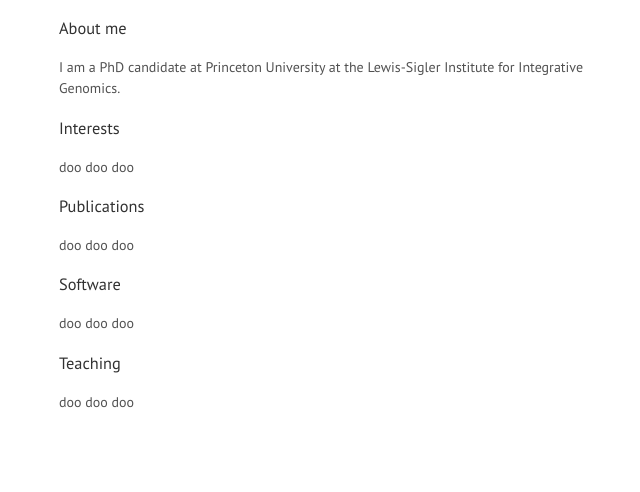
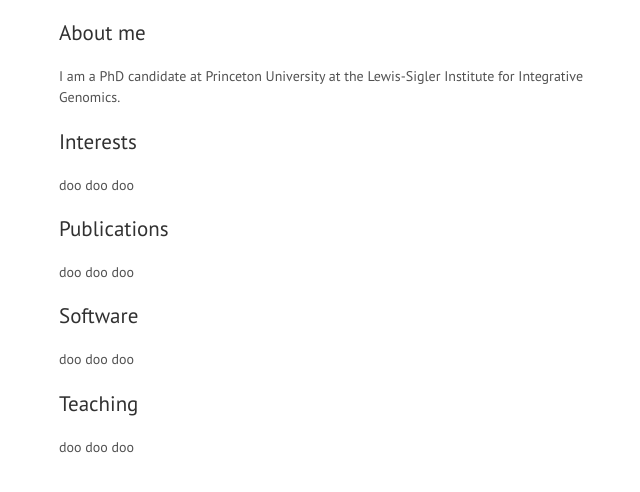
Before and after one commit to whao89/whao89.github.io, a Jekyll site: the page built from index.md, in a window 1280 px wide. Shown: the top 492 px of the page, without its empty margins (315-955 px from the left). Built offline with Jekyll 4.4.1, drawn with Linux system fonts in a browser that asks for light colours; our own code applies the rules of GitHub Pages for plain Markdown files.

Commit message:
font sizes

```diff
--- a/index.md
+++ b/index.md
@@ -2,23 +2,23 @@
 layout: default
 ---
 
-### About me
+## About me
 
 I am a PhD candidate at Princeton University at the Lewis-Sigler Institute for Integrative Genomics.
 
 
-### Interests
+## Interests
 
 doo doo doo
 
-### Publications
+## Publications
 
 doo doo doo
 
-### Software
+## Software
 
 doo doo doo
 
-### Teaching
+## Teaching
 
 doo doo doo
```
